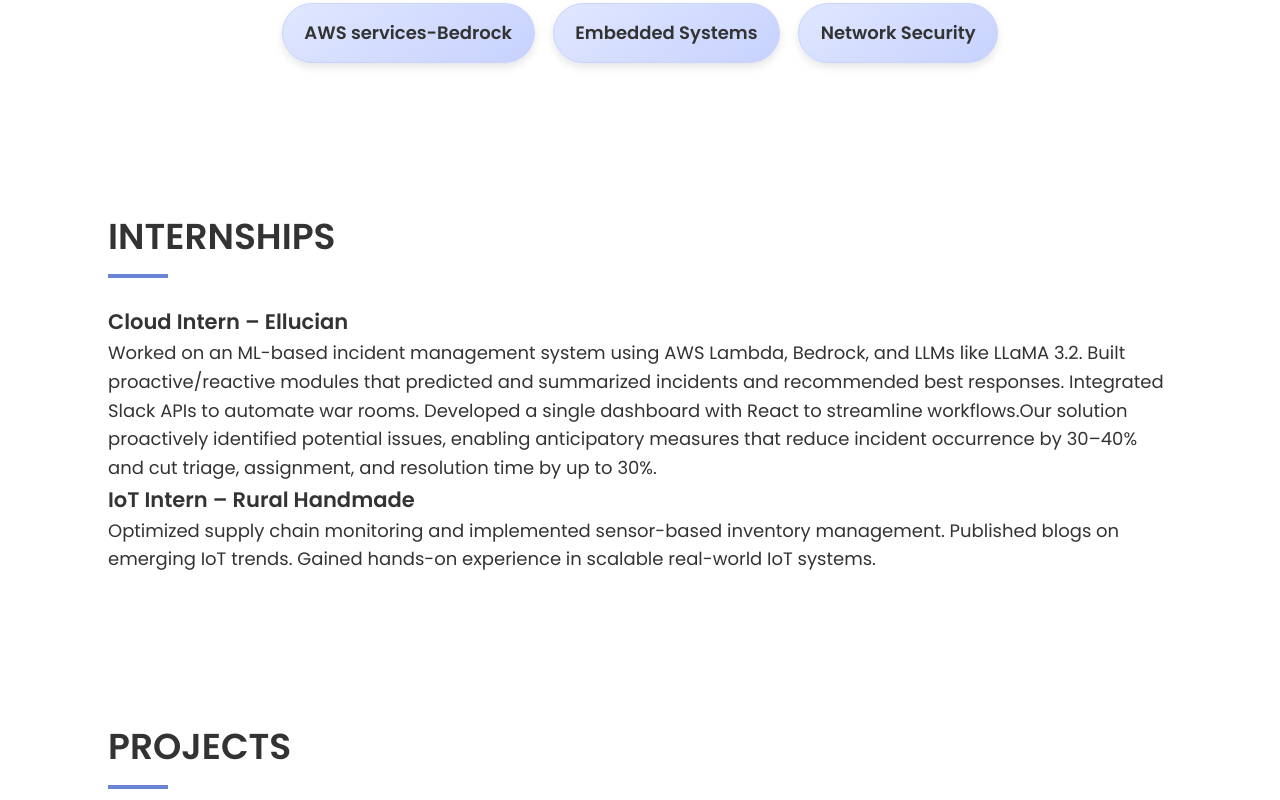
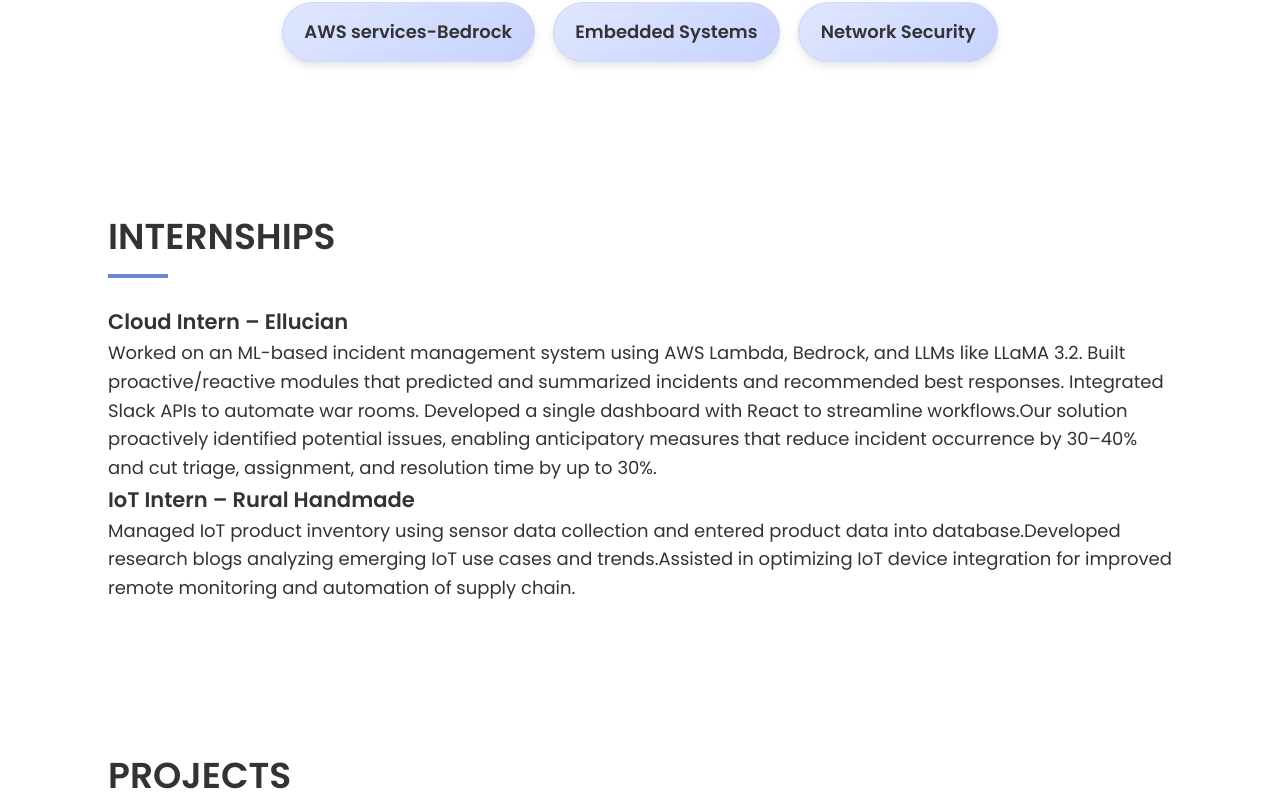
Before and after one commit to pavithrareddy17/vercel, a React (Create React App) app: page / in a window 1280 px wide. Shown: the part 1992-2792 px from the top of the page. Built offline with nearby package versions, Linux system fonts and the light colour scheme.

Commit message:
Update App.js

```diff
--- a/src/App.js
+++ b/src/App.js
@@ -79,7 +79,7 @@ occurrence by 30–40% and cut triage, assignment, and resolution time by up to
     </div>
     <div className="internship">
       <h3>IoT Intern – Rural Handmade</h3>
-      <p>Optimized supply chain monitoring and implemented sensor-based inventory management. Published blogs on emerging IoT trends. Gained hands-on experience in scalable real-world IoT systems.</p>
+      <p>Managed IoT product inventory using sensor data collection and entered product data into database.Developed research blogs analyzing emerging IoT use cases and trends.Assisted in optimizing IoT device integration for improved remote monitoring and automation of supply chain.</p>
     </div>
   </div>
 </Section>
```
